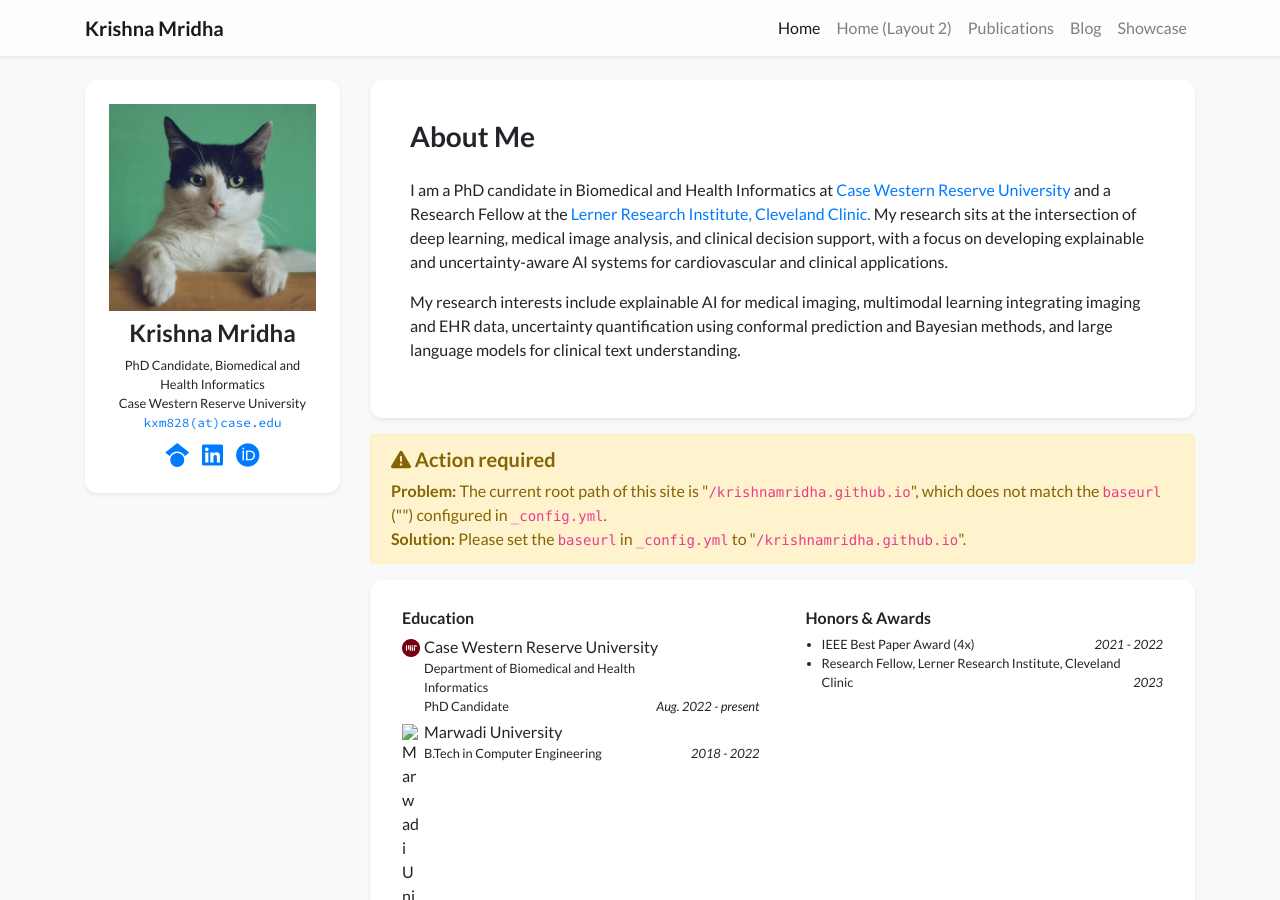
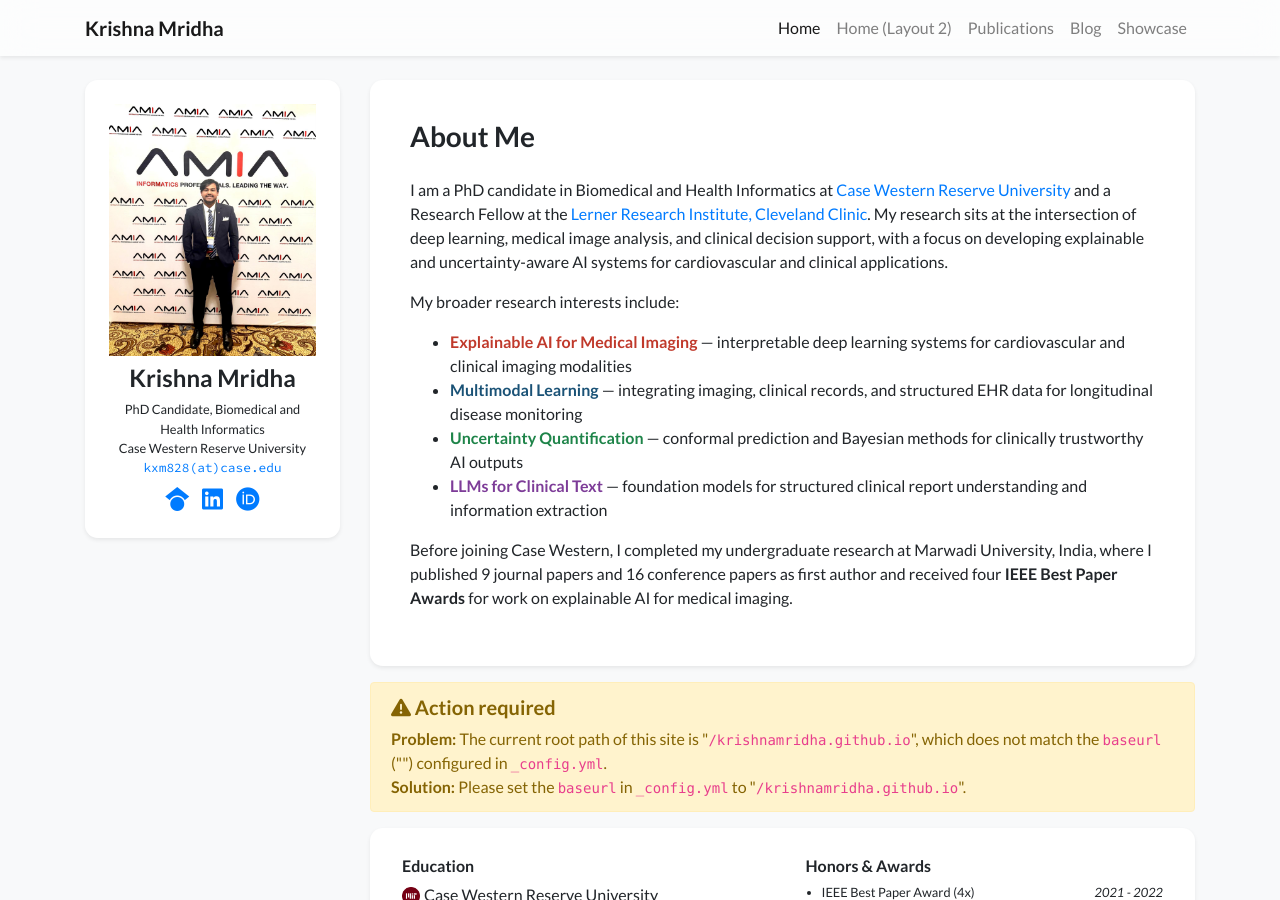
Before and after one commit to KrishnaMridha/krishnamridha.github.io, a Jekyll site: the page built from index.html, in a window 1280 px wide and 900 px high. Built offline with Jekyll 4.4.1, drawn with Linux system fonts in a browser that asks for light colours; nearby versions of some CDN libraries; a style sheet for code colours, icons or effects is not loaded.

Commit message:
Update profile.yml

```diff
--- a/_data/profile.yml
+++ b/_data/profile.yml
@@ -5,7 +5,7 @@ navbar_name: "Krishna Mridha"
 positions:
 - name: PhD Candidate, Biomedical and Health Informatics
 - name: Case Western Reserve University
-  logo: assets/images/badges/univeristy.png
+
 
 email: "kxm828@case.edu"
 gscholar: https://scholar.google.com/citations?user=_Yulp8gAAAAJ&hl=en
@@ -17,20 +17,31 @@ short_bio_text_justify: false
 short_bio: >-
   <p>
     I am a PhD candidate in Biomedical and Health Informatics at
-    <a href="https://case.edu/medicine/pqhs/node/3296" target="_blank">Case Western Reserve University</a>
-    and a Research Fellow at the  <a href="https://my.clevelandclinic.org" target="_blank">Lerner Research Institute, Cleveland Clinic.</a>
+    <a href="https://case.edu" target="_blank">Case Western Reserve University</a>
+    and a Research Fellow at the
+    <a href="https://www.lerner.ccf.org" target="_blank">Lerner Research Institute, Cleveland Clinic</a>.
     My research sits at the intersection of deep learning, medical image analysis,
     and clinical decision support, with a focus on developing explainable and
     uncertainty-aware AI systems for cardiovascular and clinical applications.
   </p>
+  <p>My broader research interests include:</p>
+  <ul>
+    <li><span style="color:#c0392b; font-weight:bold;">Explainable AI for Medical Imaging</span>
+    — interpretable deep learning systems for cardiovascular and clinical imaging modalities</li>
+    <li><span style="color:#1a5276; font-weight:bold;">Multimodal Learning</span>
+    — integrating imaging, clinical records, and structured EHR data for longitudinal disease monitoring</li>
+    <li><span style="color:#1e8449; font-weight:bold;">Uncertainty Quantification</span>
+    — conformal prediction and Bayesian methods for clinically trustworthy AI outputs</li>
+    <li><span style="color:#7d3c98; font-weight:bold;">LLMs for Clinical Text</span>
+    — foundation models for structured clinical report understanding and information extraction</li>
+  </ul>
   <p>
-    My research interests include explainable AI for medical imaging, multimodal
-    learning integrating imaging and EHR data, uncertainty quantification using
-    conformal prediction and Bayesian methods, and large language models for
-    clinical text understanding.
+    Before joining Case Western, I completed my undergraduate research at Marwadi University, India,
+    where I published 9 journal papers and 16 conference papers as first author and received
+    four <strong>IEEE Best Paper Awards</strong> for work on explainable AI for medical imaging.
   </p>
 
-portrait_url: /assets/images/photos/portrait.jpg
+portrait_url: /assets/images/photos/profile.png
 
 education:
 - name: Case Western Reserve University
```
